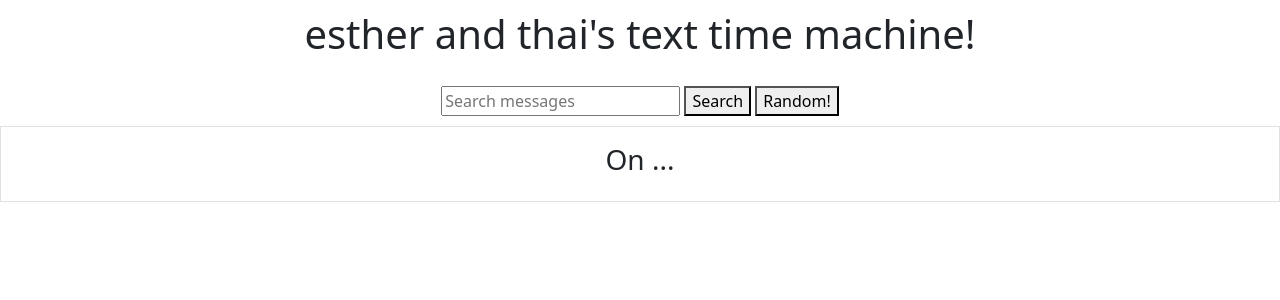
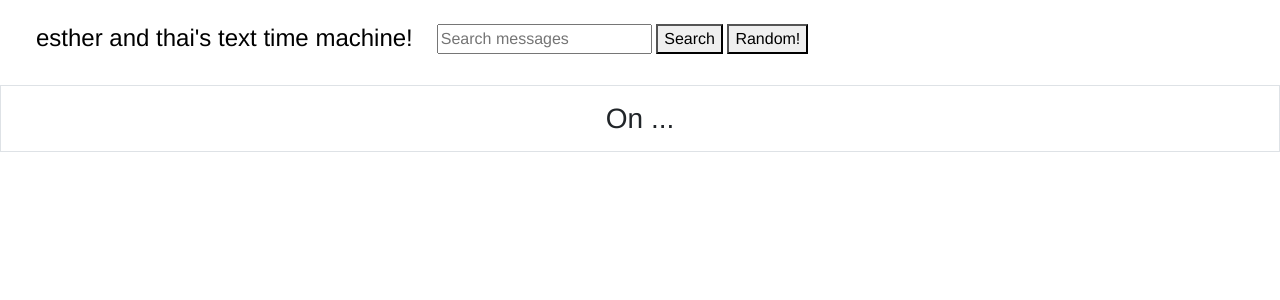
Before and after one commit to thaiv28/imessage-time-machine, a Flask app: template timemachine/templates/tm/date.html in a window 1280 px wide. Shown: the top 300 px of the page. Run offline with Flask 3, Linux system fonts and the light colour scheme; the template is opened without the code that fills it, so the values that code supplies are empty; some libraries are stand-ins or nearby versions.

Commit message:
clickable title link

```diff
--- a/timemachine/static/style.css
+++ b/timemachine/static/style.css
@@ -9,6 +9,11 @@
 
 .name {
     text-align:left;
+}
+
+.index-button {
+    color: black;
+    text-decoration: inherit;
 }
 
 .next {
@@ -95,3 +100,7 @@ h1 {
 h2 {
     padding: 10px;
 }
+
+body {
+    font-family: "Helvetica Neue", Helvetica, Arial, sans-serif;
+}
--- a/timemachine/templates/base.html
+++ b/timemachine/templates/base.html
@@ -6,8 +6,8 @@
             <meta charset="utf-8">
             <title>{% block title%}{%endblock%}</title>
             <meta name="viewport" content="width=device-width, initial-scale=1">
+            <link href="https://cdn.jsdelivr.net/npm/bootstrap@5.3.2/dist/css/bootstrap.min.css" rel="stylesheet" integrity="sha384-T3c6CoIi6uLrA9TneNEoa7RxnatzjcDSCmG1MXxSR1GAsXEV/Dwwykc2MPK8M2HN" crossorigin="anonymous">
             <link rel="stylesheet" href="{{ url_for('static', filename= 'style.css') }}">
-            <link href="https://cdn.jsdelivr.net/npm/bootstrap@5.3.2/dist/css/bootstrap.min.css" rel="stylesheet" integrity="sha384-T3c6CoIi6uLrA9TneNEoa7RxnatzjcDSCmG1MXxSR1GAsXEV/Dwwykc2MPK8M2HN" crossorigin="anonymous">
         {%endblock%}
     </head>
     {%block body_header%}{%endblock%}
--- a/timemachine/templates/tm/base.html
+++ b/timemachine/templates/tm/base.html
@@ -2,7 +2,7 @@
 
 {% block body_header%}
 <header>
-    <h1>esther and thai&apos;s text time machine!</h2>
+
 </header>
 {% endblock%}
 
@@ -10,14 +10,18 @@
 <section>
     <div class="container-fluid">
         <form action="/timemachine/search/1" method="get">
-            <div class="row searchbar">
-                <div class="col-sm-12">
+            <div class="row searchbar p-4">
+                <div class="col-xl-auto">
+                    <a class="index-button" href="/timemachine"><h4>esther and thai&apos;s text time machine!</h4></a>
+                </div>
+                <div class="col-xl-auto d-flex justify-content-center">
                     <div class="form-group">
                         <input type="text" id="terms" placeholder="Search messages" name="terms">
                         <button type="submit" formmethod="get" name="search" value="terms" onClick="return document.getElementById('terms').value !=''">Search</button>
                         <button type="submit" formmethod="get" name="search" value="random">Random!</button>
                     </div>
                 </div>
+            </div>
         </form>
 
     </div>
@@ -27,14 +31,18 @@
 <section>
     <div class="container-fluid">
         <form class="form"action="/timemachine/search/1" method="get">
-            <div class="row searchbar">
-                <div class="col-sm-12">
+            <div class="row searchbar p-4">
+                <div class="col-xl-auto">
+                    <a class="index-button" href="/timemachine"><h4>esther and thai&apos;s text time machine!</h4></a>
+                </div>
+                <div class="col-xl-auto d-flex justify-content-center">
                     <div class="form-group">
                         <input type="text" id="terms" placeholder="Search messages" name="terms">
                         <button type="submit" formmethod="get" name="search" value="terms" onClick="return document.getElementById('terms').value !=''">Search</button>
                         <button type="submit" formmethod="get" name="search" value="random">Random!</button>
                     </div>
                 </div>
+            </div>
             <div class="row filters pt-2">
                 <div class="col-lg-auto">
                     <div class="form-group">
--- a/timemachine/templates/tm/date.html
+++ b/timemachine/templates/tm/date.html
@@ -6,16 +6,16 @@
 <main>
     <section>
         <div class="container-fluid">
-            <div class="row d-flex border p-2 py-3">
-                <div class="col-lg-1 text-center">
+            <div class="row d-flex border p-2 pt-3">
+                <div class="col-lg-2 text-center">
                     {%if prev_day %}
                         <a href="/timemachine/date/{{prev_day}}">Previous Day</a>
                     {%endif%}
                 </div>
-                <div class="col-lg-10">
+                <div class="col-lg-8">
                     <h3 class="text-center">On {{str_date}}...</h3>
                 </div>
-                <div class="col-lg-1 text-center">
+                <div class="col-lg-2 text-center">
                     {%if next_day%}
                         <a href="/timemachine/date/{{next_day}}">Next Day</a>
                     {%endif%}
```
